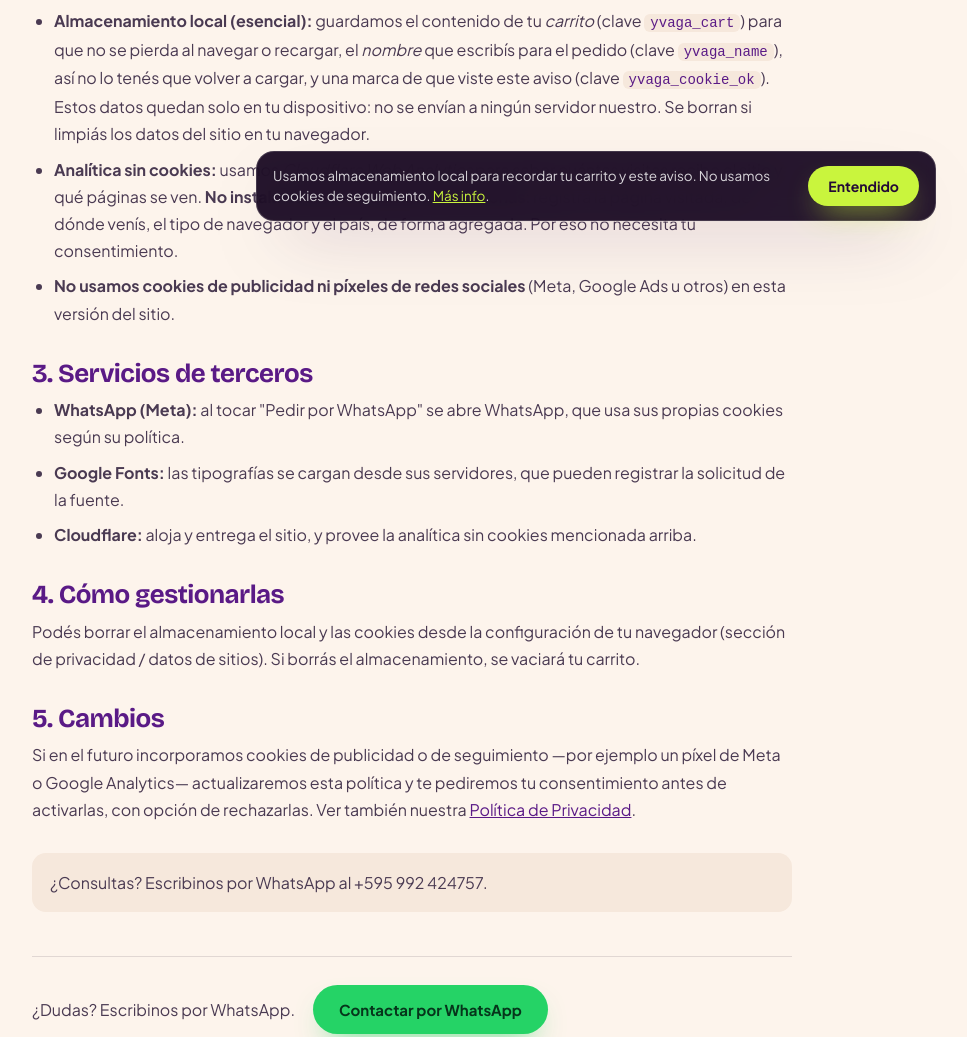
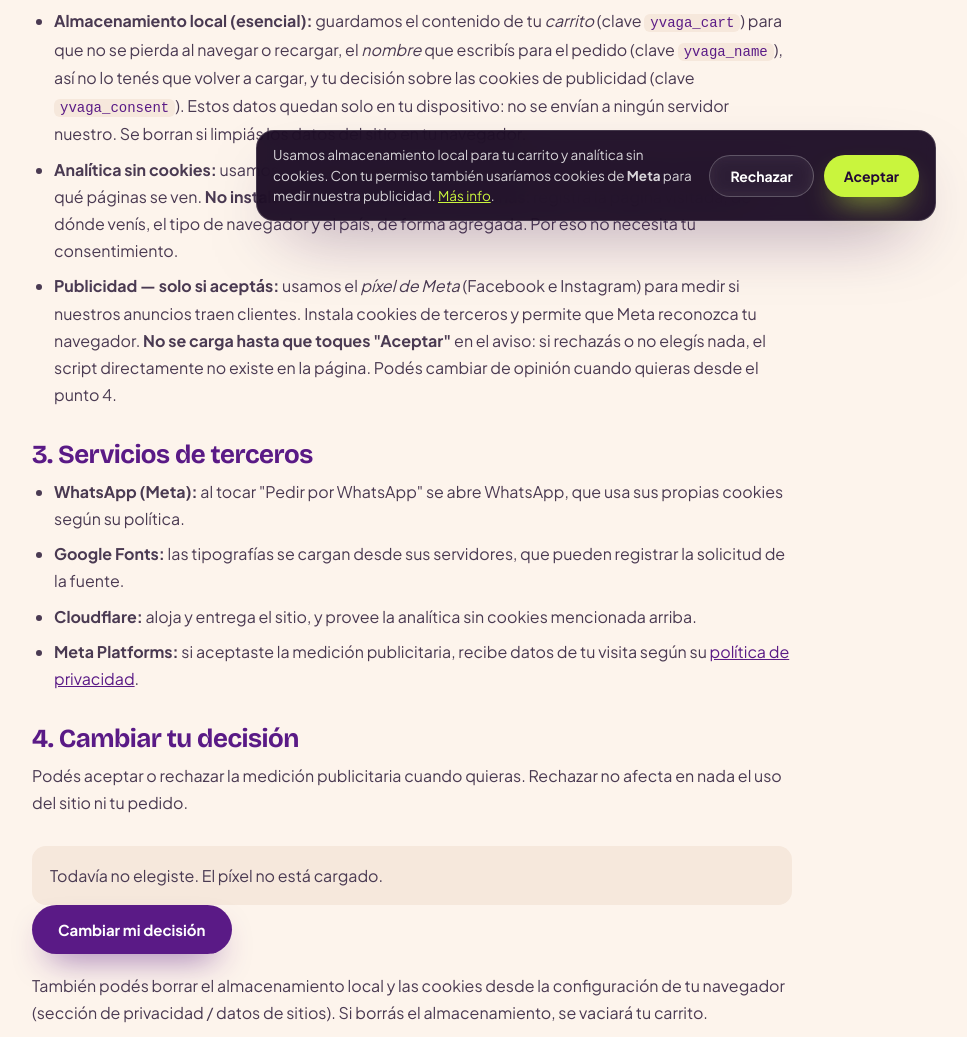
Before and after one commit to poravv/yvaga-acai, an Astro site in the folder app/frontend/: page /cookies in a window 1280 px wide. Shown: the part 561-1598 px from the top of the page, without its empty margins (44-1011 px from the left). Built offline with nearby package versions, Linux system fonts and the light colour scheme; Astro itself is replaced by a stand-in of ours.

Commit message:
feat(consent): píxel de Meta cargado solo tras consentimiento
El píxel (ID 1635996688137594) no se inyecta en la página hasta que la
persona toca Aceptar: no alcanza con mostrar el aviso, el script no debe
existir sin permiso. El aviso pasa de un botón 'Entendido' a Aceptar /
Rechazar con el mismo peso visual, y la decisión se puede cambiar desde
/cookies/.

Se omite el <noscript><img> del snippet de Meta a propósito: se dispara sin
poder consultar el consentimiento.

Cookies y Privacidad declaran el píxel, qué implica y cómo rechazarlo. La
clave yvaga_cookie_ok se reemplaza por yvaga_consent ('granted'/'denied'):
quien había aceptado el aviso viejo lo hizo sobre un texto que decía que no
había rastreo, así que ese consentimiento no sirve y se vuelve a preguntar.

```diff
--- a/app/frontend/src/layouts/Base.astro
+++ b/app/frontend/src/layouts/Base.astro
@@ -102,24 +102,56 @@ const jsonLd = {
 
     <div class="cookie-bar" id="cookieBar" hidden>
       <p>
-        Usamos almacenamiento local para recordar tu carrito y este aviso. No usamos cookies de
-        seguimiento. <a href="/cookies/">Más info</a>.
+        Usamos almacenamiento local para tu carrito y analítica sin cookies. Con tu permiso
+        también usaríamos cookies de <strong>Meta</strong> para medir nuestra publicidad.
+        <a href="/cookies/">Más info</a>.
       </p>
-      <button type="button" id="cookieOk" class="btn btn-lima">Entendido</button>
+      <div class="cookie-actions">
+        <button type="button" id="cookieNo" class="btn btn-ghost">Rechazar</button>
+        <button type="button" id="cookieOk" class="btn btn-lima">Aceptar</button>
+      </div>
     </div>
 
-    <script>
-      // Aviso de cookies: se muestra si no fue aceptado antes (almacenamiento local).
+    <script is:inline define:vars={{ PIXEL_ID: "1635996688137594" }}>
+      // Consentimiento + Meta Pixel.
+      //
+      // El píxel NO existe en la página hasta que la persona acepta: no basta con
+      // mostrar el aviso, el script no se inyecta si no hay consentimiento. Rechazar
+      // es tan fácil como aceptar y la decisión se puede cambiar desde /cookies/.
+      //
+      // No se incluye el <noscript><img> del snippet de Meta a propósito: se dispara
+      // sin poder consultar el consentimiento, así que sería un rastreo sin permiso.
       (() => {
+        const KEY = "yvaga_consent"; // "granted" | "denied"
+        const read = () => { try { return localStorage.getItem(KEY); } catch { return null; } };
+        const write = (v) => { try { localStorage.setItem(KEY, v); } catch {} };
+
+        function loadPixel() {
+          if (window.fbq) return;
+          /* eslint-disable */
+          !function(f,b,e,v,n,t,s){if(f.fbq)return;n=f.fbq=function(){n.callMethod?
+          n.callMethod.apply(n,arguments):n.queue.push(arguments)};if(!f._fbq)f._fbq=n;
+          n.push=n;n.loaded=!0;n.version='2.0';n.queue=[];t=b.createElement(e);t.async=!0;
+          t.src=v;s=b.getElementsByTagName(e)[0];s.parentNode.insertBefore(t,s)}(window,
+          document,'script','https://connect.facebook.net/en_US/fbevents.js');
+          /* eslint-enable */
+          window.fbq("init", PIXEL_ID);
+          window.fbq("track", "PageView");
+        }
+
         const bar = document.getElementById("cookieBar");
-        if (!bar) return;
-        let ok = false;
-        try { ok = localStorage.getItem("yvaga_cookie_ok") === "1"; } catch {}
-        if (!ok) bar.hidden = false;
-        document.getElementById("cookieOk")?.addEventListener("click", () => {
-          try { localStorage.setItem("yvaga_cookie_ok", "1"); } catch {}
-          bar.hidden = true;
-        });
+        const decide = (value) => { write(value); if (bar) bar.hidden = true; if (value === "granted") loadPixel(); };
+
+        // Permite volver a elegir desde la Política de Cookies.
+        window.yvagaResetConsent = () => { try { localStorage.removeItem(KEY); } catch {} if (bar) bar.hidden = false; };
+        window.yvagaConsent = read;
+
+        const current = read();
+        if (current === "granted") loadPixel();
+        else if (current !== "denied" && bar) bar.hidden = false;
+
+        document.getElementById("cookieOk")?.addEventListener("click", () => decide("granted"));
+        document.getElementById("cookieNo")?.addEventListener("click", () => decide("denied"));
       })();
     </script>
 
--- a/app/frontend/src/pages/cookies.astro
+++ b/app/frontend/src/pages/cookies.astro
@@ -26,9 +26,10 @@ import { CONTACT } from "../data/catalog.js";
       <strong>Almacenamiento local (esencial):</strong> guardamos el contenido de tu
       <em>carrito</em> (clave <code>yvaga_cart</code>) para que no se pierda al navegar o
       recargar, el <em>nombre</em> que escribís para el pedido (clave <code>yvaga_name</code>),
-      así no lo tenés que volver a cargar, y una marca de que viste este aviso (clave
-      <code>yvaga_cookie_ok</code>). Estos datos quedan solo en tu dispositivo: no se envían
-      a ningún servidor nuestro. Se borran si limpiás los datos del sitio en tu navegador.
+      así no lo tenés que volver a cargar, y tu decisión sobre las cookies de publicidad
+      (clave <code>yvaga_consent</code>). Estos datos quedan solo en tu dispositivo: no se
+      envían a ningún servidor nuestro. Se borran si limpiás los datos del sitio en tu
+      navegador.
     </li>
     <li>
       <strong>Analítica sin cookies:</strong> usamos <em>Cloudflare Web Analytics</em> para
@@ -37,8 +38,12 @@ import { CONTACT } from "../data/catalog.js";
       de navegador y el país, de forma agregada. Por eso no necesita tu consentimiento.
     </li>
     <li>
-      <strong>No usamos cookies de publicidad ni píxeles de redes sociales</strong> (Meta,
-      Google Ads u otros) en esta versión del sitio.
+      <strong>Publicidad — solo si aceptás:</strong> usamos el <em>píxel de Meta</em>
+      (Facebook e Instagram) para medir si nuestros anuncios traen clientes. Instala cookies
+      de terceros y permite que Meta reconozca tu navegador.
+      <strong>No se carga hasta que toques "Aceptar"</strong> en el aviso: si rechazás o no
+      elegís nada, el script directamente no existe en la página. Podés cambiar de opinión
+      cuando quieras desde el punto 4.
     </li>
   </ul>
 
@@ -56,21 +61,47 @@ import { CONTACT } from "../data/catalog.js";
       <strong>Cloudflare:</strong> aloja y entrega el sitio, y provee la analítica sin
       cookies mencionada arriba.
     </li>
+    <li>
+      <strong>Meta Platforms:</strong> si aceptaste la medición publicitaria, recibe datos de
+      tu visita según su
+      <a href="https://www.facebook.com/privacy/policy/" target="_blank" rel="noopener">política de privacidad</a>.
+    </li>
   </ul>
 
-  <h2>4. Cómo gestionarlas</h2>
+  <h2>4. Cambiar tu decisión</h2>
   <p>
-    Podés borrar el almacenamiento local y las cookies desde la configuración de tu navegador
-    (sección de privacidad / datos de sitios). Si borrás el almacenamiento, se vaciará tu
-    carrito.
+    Podés aceptar o rechazar la medición publicitaria cuando quieras. Rechazar no afecta en
+    nada el uso del sitio ni tu pedido.
   </p>
+  <p id="consentState" class="legal-note">Cargando tu preferencia…</p>
+  <button type="button" id="consentReset" class="btn btn-acai">Cambiar mi decisión</button>
+  <p style="margin-top:18px">
+    También podés borrar el almacenamiento local y las cookies desde la configuración de tu
+    navegador (sección de privacidad / datos de sitios). Si borrás el almacenamiento, se
+    vaciará tu carrito.
+  </p>
+
+  <script is:inline>
+    (() => {
+      const label = { granted: "Aceptaste la medición publicitaria.", denied: "Rechazaste la medición publicitaria." };
+      const el = document.getElementById("consentState");
+      const show = () => {
+        const v = window.yvagaConsent ? window.yvagaConsent() : null;
+        el.textContent = label[v] || "Todavía no elegiste. El píxel no está cargado.";
+      };
+      show();
+      document.getElementById("consentReset")?.addEventListener("click", () => {
+        window.yvagaResetConsent?.();
+        el.textContent = "Listo: elegí de nuevo en el aviso de abajo.";
+      });
+    })();
+  </script>
 
   <h2>5. Cambios</h2>
   <p>
-    Si en el futuro incorporamos cookies de publicidad o de seguimiento —por ejemplo un píxel
-    de Meta o Google Analytics— actualizaremos esta política y te pediremos tu consentimiento
-    antes de activarlas, con opción de rechazarlas. Ver también nuestra
-    <a href="/privacidad/">Política de Privacidad</a>.
+    Si incorporamos otras cookies de publicidad o de seguimiento, actualizaremos esta política
+    y te pediremos tu consentimiento antes de activarlas, con opción de rechazarlas. Ver
+    también nuestra <a href="/privacidad/">Política de Privacidad</a>.
   </p>
 
   <p class="legal-note">
--- a/app/frontend/src/pages/privacidad.astro
+++ b/app/frontend/src/pages/privacidad.astro
@@ -25,6 +25,7 @@ import { CONTACT } from "../data/catalog.js";
     <li><strong>Datos que nos das al pedir por WhatsApp:</strong> tu nombre, número de teléfono y la información que compartas para coordinar el pedido (por ejemplo, dirección de entrega).</li>
     <li><strong>Datos en tu navegador:</strong> el contenido de tu carrito y el nombre que escribís para el pedido se guardan localmente en tu dispositivo (almacenamiento local), no en nuestros servidores.</li>
     <li><strong>Datos de navegación agregados:</strong> mediante Cloudflare Web Analytics registramos visitas, páginas vistas, origen del tráfico, tipo de navegador y país. Es una medición <strong>sin cookies y sin identificación individual</strong>: no permite saber quién sos.</li>
+    <li><strong>Medición publicitaria (solo con tu consentimiento):</strong> si aceptás el aviso de cookies, se activa el píxel de Meta, que informa tu visita a Meta Platforms mediante cookies de terceros y le permite atribuir resultados a nuestros anuncios. Si rechazás, el píxel no se carga. Podés cambiar tu decisión desde la <a href="/cookies/">Política de Cookies</a>.</li>
     <li>El sitio es estático y <strong>no requiere registro ni crea cuentas de usuario</strong>.</li>
   </ul>
 
@@ -41,7 +42,9 @@ import { CONTACT } from "../data/catalog.js";
     <strong>WhatsApp</strong> (Meta Platforms), que trata tus datos según su propia política
     de privacidad. El sitio está alojado y se entrega mediante <strong>Cloudflare</strong>,
     que actúa como proveedor de infraestructura y de la analítica agregada descrita arriba.
-    Podríamos compartir datos con autoridades cuando la ley lo exija.
+    Si aceptaste la medición publicitaria, <strong>Meta Platforms</strong> también recibe
+    datos de tu visita a través del píxel. Podríamos compartir datos con autoridades cuando
+    la ley lo exija.
   </p>
 
   <h2>5. Conservación</h2>
--- a/app/frontend/src/styles/global.css
+++ b/app/frontend/src/styles/global.css
@@ -534,5 +534,7 @@ p { margin: 0; }
 .cookie-bar p { color: rgba(255,255,255,.82); font-size: 13.5px; line-height: 1.5; }
 .cookie-bar a { color: var(--lima); text-decoration: underline; }
 .cookie-bar .btn { padding: 11px 20px; font-size: 14px; white-space: nowrap; }
+/* Rechazar tiene el mismo peso visual que Aceptar: un "no" escondido no es una opción real. */
+.cookie-actions { display: flex; gap: 10px; flex: none; }
 .cookie-bar[hidden] { display: none; }
-@media (max-width: 560px){ .cookie-bar { flex-direction: column; align-items: stretch; text-align: center; bottom: 12px; } .cookie-bar .btn { width: 100%; } }
+@media (max-width: 560px){ .cookie-bar { flex-direction: column; align-items: stretch; text-align: center; bottom: 12px; } .cookie-actions { flex-direction: column; } .cookie-bar .btn { width: 100%; } }
```
